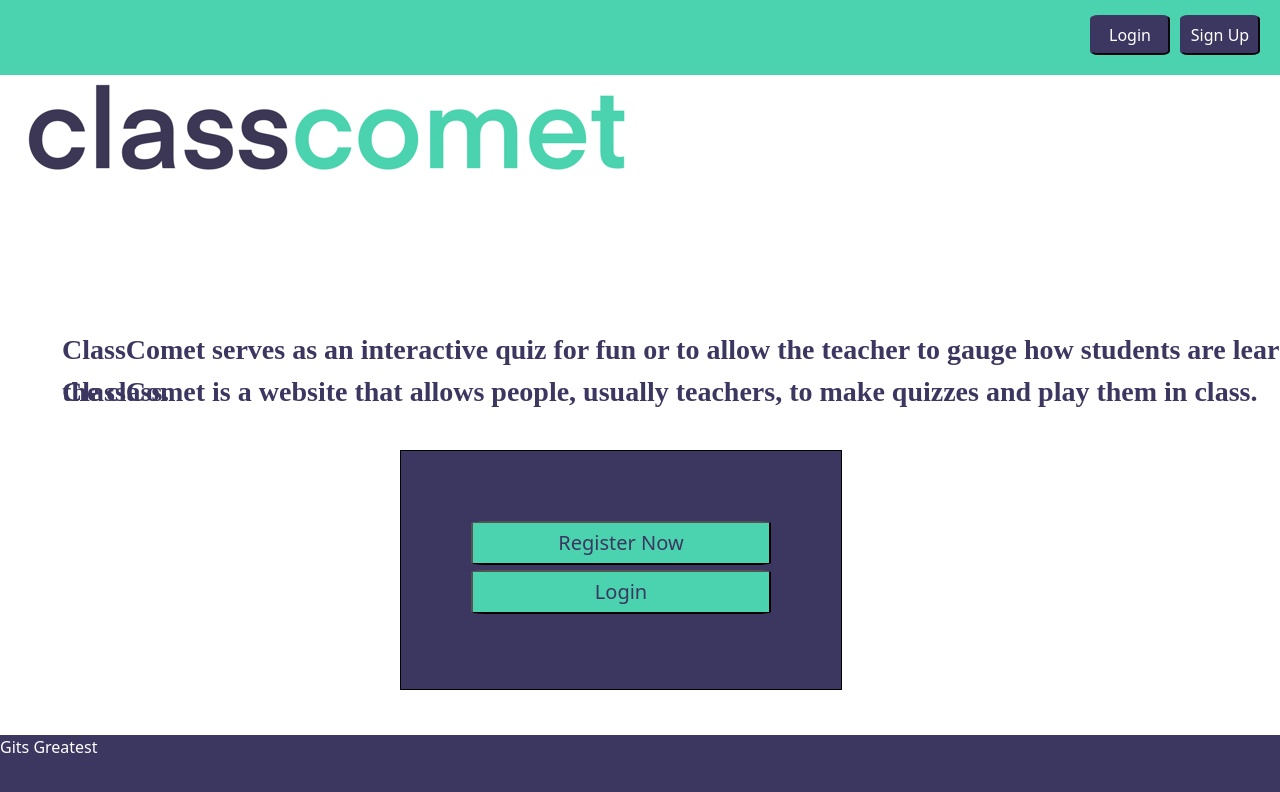
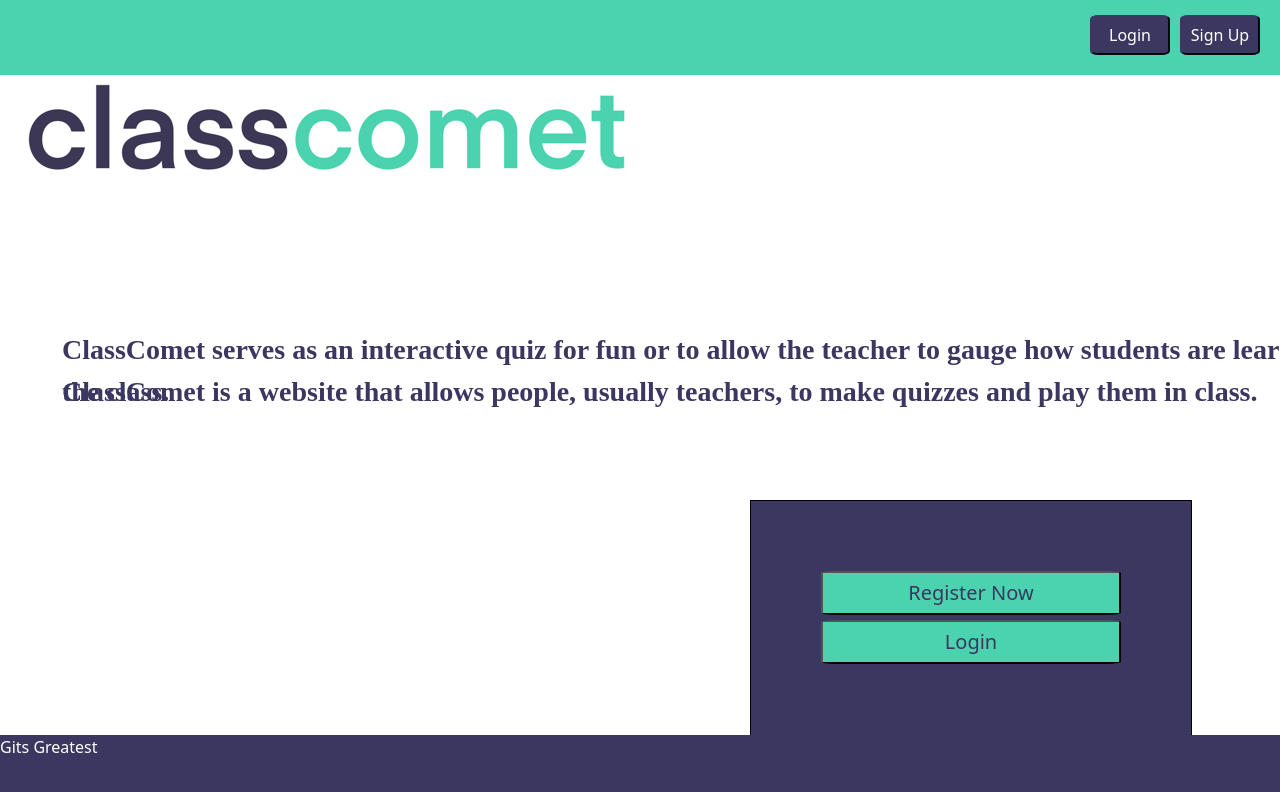
Before and after one commit to Git-s-Greatest/ClassComet, a React (Create React App) app in the folder ClassComet/mern/client/: page /learnmore in a window 1280 px wide. Shown: the top 792 px of the page. Built offline with nearby package versions, Linux system fonts and the light colour scheme.

Commit message:
learnbox centering on deployment

```diff
--- a/ClassComet/mern/client/src/login.css
+++ b/ClassComet/mern/client/src/login.css
@@ -491,10 +491,9 @@ p{
   padding:70px;
 
   position:absolute;
-  top:50%;
-  left:50%;
-  margin-top:50px;
-  margin-left:-240px;
+  top:500px;
+  left:750px;
+
 }
 
 .learnmore__textBox {
--- a/ClassComet/mern/client/src/startquiz.js
+++ b/ClassComet/mern/client/src/startquiz.js
@@ -15,7 +15,7 @@ export default class StartQuiz extends Component{
             wrongAns1: "",
             wrongAns2: "",
             wrongAns3: "",
-            countdown: 0,
+            countdown: 10,
             time: 15,
         }
 
@@ -53,10 +53,10 @@ export default class StartQuiz extends Component{
     }
 
  //called when the load button is pressed
-    handleLoadClick = () => {
-      this.loadQuestion();  //loads a question
-      this.tick();  //starts the countdown
-    }
+ handleLoadClick = () => {
+  this.loadQuestion();  //loads a question
+  this.tick();  //starts the countdown
+}
 
 render() {
 
```
